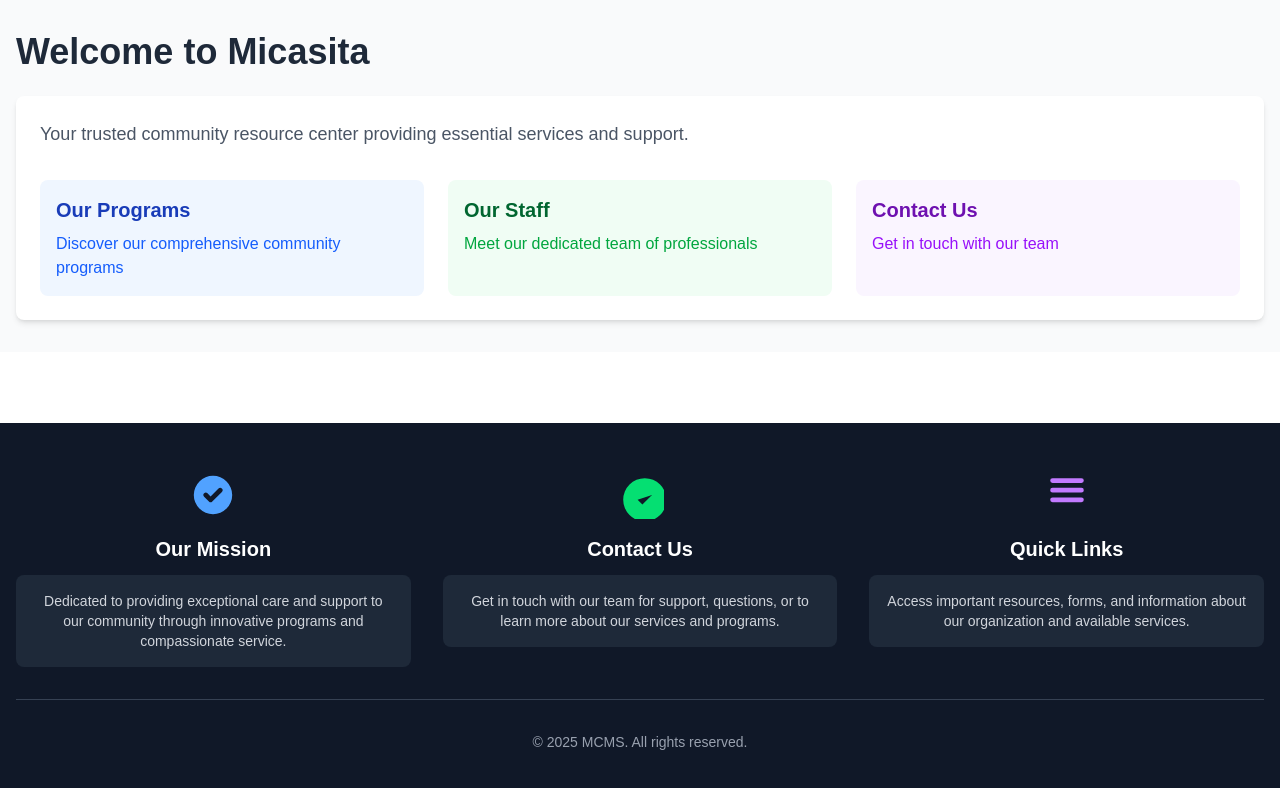
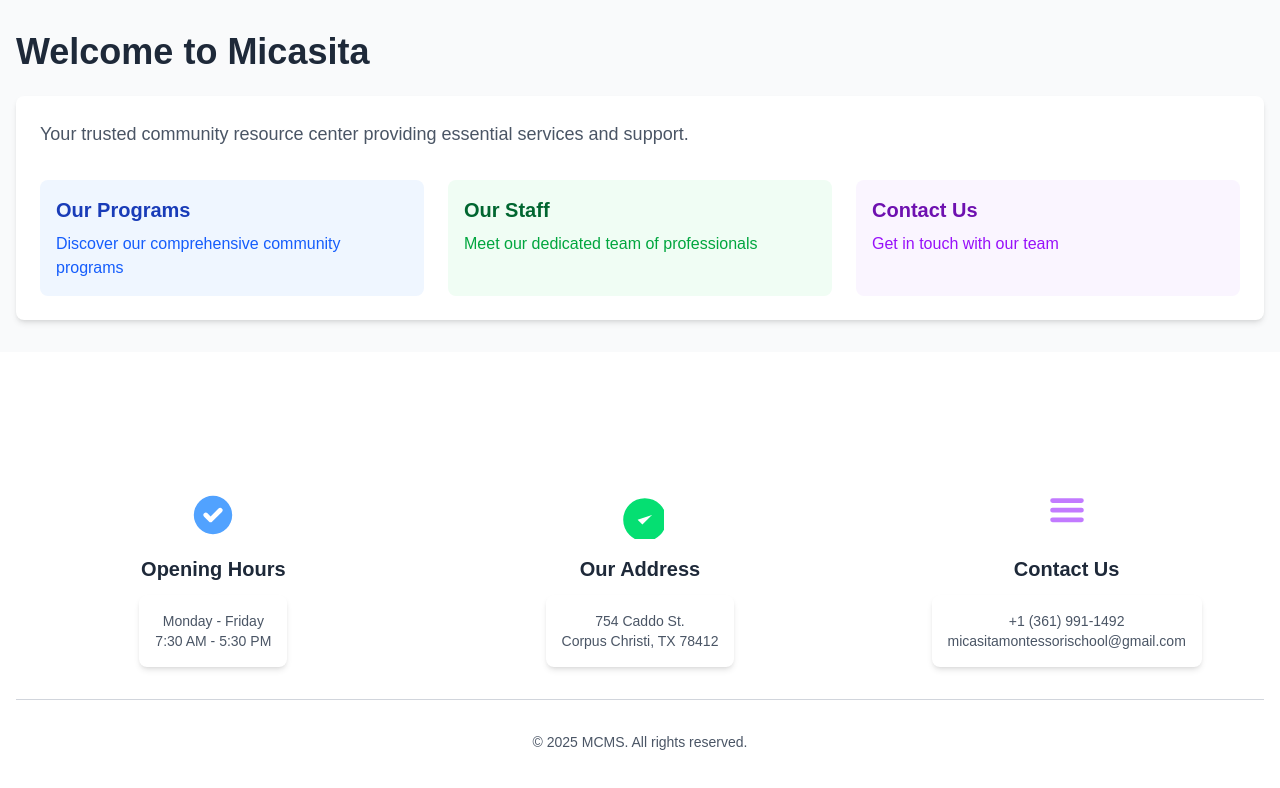
Before and after one commit to Gibbtronimo/MCMS-webpage-refactor, a Next.js app in the folder micasita-clone/: page / in a window 1280 px wide. Shown: the top 788 px of the page. Built offline with nearby package versions, Linux system fonts and the light colour scheme.

Commit message:
Converted Footer page to component based instead of hardcoded

```diff
--- a/micasita-clone/src/components/Footer.tsx
+++ b/micasita-clone/src/components/Footer.tsx
@@ -1,59 +1,83 @@
 import React from 'react';
 
-const Footer: React.FC = () => {
+interface FooterCardProps {
+  icon: React.ReactNode;
+  title: string;
+  content: string;
+  iconColor: string;
+}
+// Footer Card Component
+const FooterCard: React.FC<FooterCardProps> = ({ icon, title, content, iconColor }) => {
   return (
-    <footer className="bg-gray-900 text-white py-12">
-      <div className="container mx-auto px-4">
-        <div className="grid grid-cols-1 md:grid-cols-3 gap-8">
-          {/* First Component */}
     <div className="flex flex-col items-center text-center">
       <div className="mb-4">
-              <svg className="w-12 h-12 text-blue-400" fill="currentColor" viewBox="0 0 20 20">
-                <path fillRule="evenodd" d="M10 18a8 8 0 100-16 8 8 0 000 16zm3.707-9.293a1 1 0 00-1.414-1.414L9 10.586 7.707 9.293a1 1 0 00-1.414 1.414l2 2a1 1 0 001.414 0l4-4z" clipRule="evenodd" />
-              </svg>
+        <div className={`w-12 h-12 ${iconColor}`}>
+          {icon}
         </div>
-            <h3 className="text-xl font-bold mb-3">Our Mission</h3>
-            <div className="bg-gray-800 p-4 rounded-lg">
-              <p className="text-sm text-gray-300">
-                Dedicated to providing exceptional care and support to our community through innovative programs and compassionate service.
+      </div>
+      <h3 className="text-xl font-bold mb-3 text-gray-800">{title}</h3>
+      <div className="bg-white p-4 rounded-lg shadow-md">
+        <p className="text-sm text-gray-600 whitespace-pre-line">
+          {content}
         </p>
       </div>
     </div>
+  );
+};
 
-          {/* Second Component */}
-          <div className="flex flex-col items-center text-center">
-            <div className="mb-4">
-              <svg className="w-12 h-12 text-green-400" fill="currentColor" viewBox="0 0 20 20">
+// Footer Component
+const Footer: React.FC = () => {
+  const footerCards = [
+    {
+      icon: (
+        <svg fill="currentColor" viewBox="0 0 20 20">
+          <path fillRule="evenodd" d="M10 18a8 8 0 100-16 8 8 0 000 16zm3.707-9.293a1 1 0 00-1.414-1.414L9 10.586 7.707 9.293a1 1 0 00-1.414 1.414l2 2a1 1 0 001.414 0l4-4z" clipRule="evenodd" />
+        </svg>
+      ),
+      title: "Opening Hours",
+      content: "Monday - Friday\n7:30 AM - 5:30 PM",
+      iconColor: "text-blue-400"
+    },
+    {
+      icon: (
+        <svg fill="currentColor" viewBox="0 0 20 20">
           <path d="M9 12l2 2 4-4m6 2a9 9 0 11-18 0 9 9 0 0118 0z" />
         </svg>
-            </div>
-            <h3 className="text-xl font-bold mb-3">Contact Us</h3>
-            <div className="bg-gray-800 p-4 rounded-lg">
-              <p className="text-sm text-gray-300">
-                Get in touch with our team for support, questions, or to learn more about our services and programs.
-              </p>
-            </div>
-          </div>
-
-          {/* Third Component */}
-          <div className="flex flex-col items-center text-center">
-            <div className="mb-4">
-              <svg className="w-12 h-12 text-purple-400" fill="currentColor" viewBox="0 0 20 20">
+      ),
+      title: "Our Address",
+      content: "754 Caddo St.\nCorpus Christi, TX 78412",
+      iconColor: "text-green-400"
+    },
+    {
+      icon: (
+        <svg fill="currentColor" viewBox="0 0 20 20">
           <path fillRule="evenodd" d="M3 4a1 1 0 011-1h12a1 1 0 110 2H4a1 1 0 01-1-1zm0 4a1 1 0 011-1h12a1 1 0 110 2H4a1 1 0 01-1-1zm0 4a1 1 0 011-1h12a1 1 0 110 2H4a1 1 0 01-1-1z" clipRule="evenodd" />
         </svg>
-            </div>
-            <h3 className="text-xl font-bold mb-3">Quick Links</h3>
-            <div className="bg-gray-800 p-4 rounded-lg">
-              <p className="text-sm text-gray-300">
-                Access important resources, forms, and information about our organization and available services.
-              </p>
-            </div>
-          </div>
+      ),
+      title: "Contact Us",
+      content: "+1 (361) 991-1492\nmicasitamontessorischool@gmail.com",
+      iconColor: "text-purple-400"
+    }
+  ];
+
+  return (
+    <footer className="bg-white text-gray-800 py-12">
+      <div className="container mx-auto px-4">
+        <div className="grid grid-cols-1 md:grid-cols-3 gap-8">
+          {footerCards.map((card, index) => (
+            <FooterCard
+              key={index}
+              icon={card.icon}
+              title={card.title}
+              content={card.content}
+              iconColor={card.iconColor}
+            />
+          ))}
         </div>
 
         {/* Bottom section with copyright */}
-        <div className="mt-8 pt-8 border-t border-gray-700 text-center">
-          <p className="text-sm text-gray-400">
+        <div className="mt-8 pt-8 border-t border-gray-300 text-center">
+          <p className="text-sm text-gray-600">
             © 2025 MCMS. All rights reserved.
           </p>
         </div>
```
Lines whose indentation alone changed are shown as unchanged.
